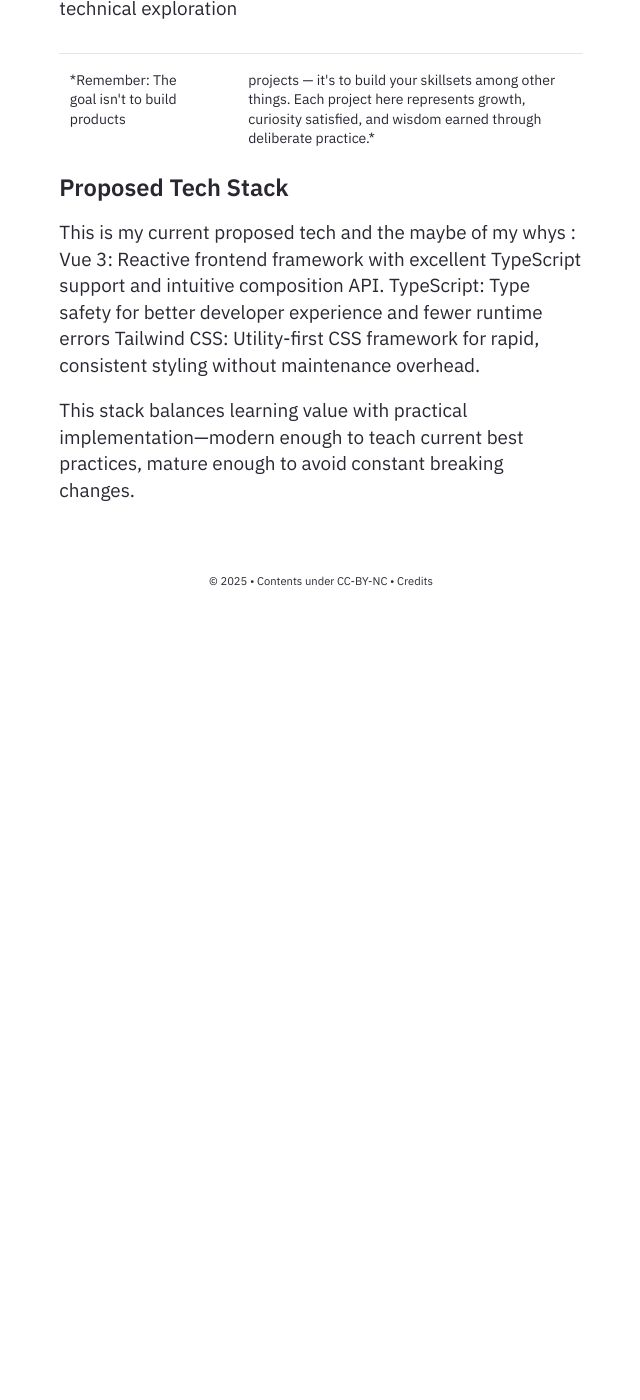
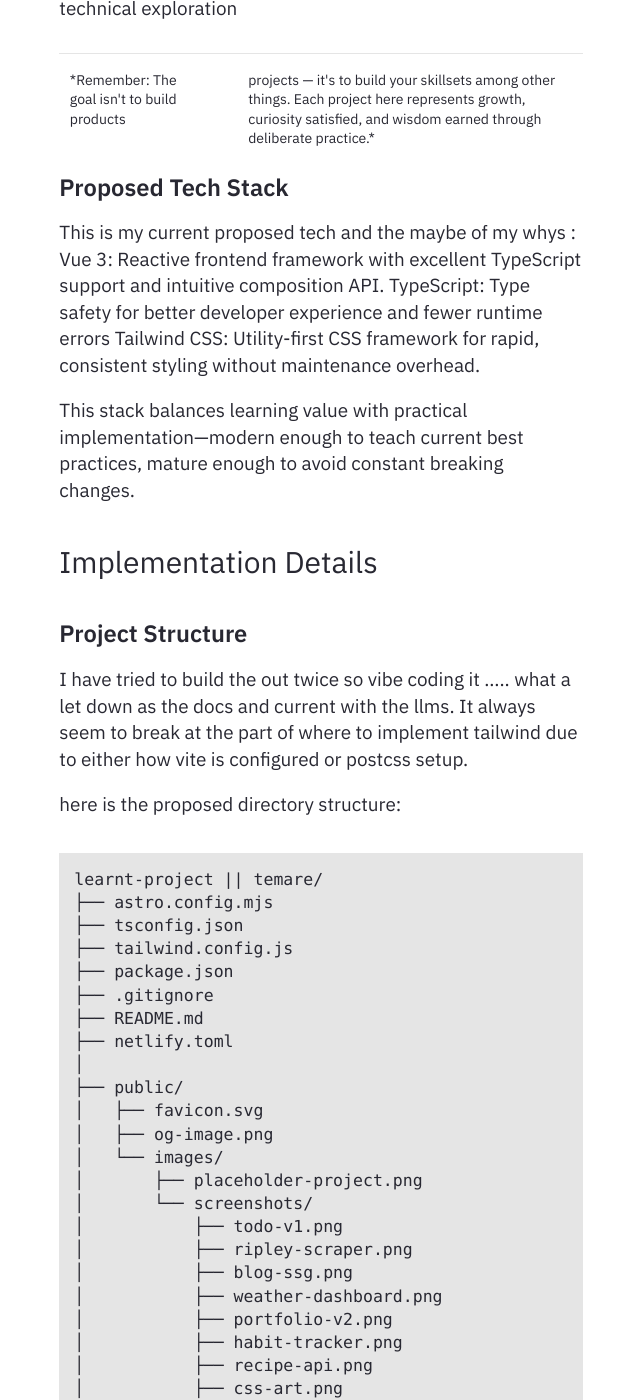
Before and after one commit to Nerajno/digital_garden, a Jekyll site: the page built from _notes/Public/Temare.md, in a window 1280 px wide and 1400 px high, scrolled down 2637 px. Shown: the whole window, without its empty margins (319-959 px from the left). Built offline with Jekyll 4.4.1, drawn with Linux system fonts in a browser that asks for light colours; before the commit the page ends 3267 px from its top, so only the background shows below that; some of the changed text lies outside the part shown.

Commit message:
adding stuff

````diff
--- a/_notes/Public/Temare.md
+++ b/_notes/Public/Temare.md
@@ -69,3 +69,80 @@ TypeScript: Type safety for better developer experience and fewer runtime errors
 Tailwind CSS: Utility-first CSS framework for rapid, consistent styling without maintenance overhead.
 
 This stack balances learning value with practical implementation—modern enough to teach current best practices, mature enough to avoid constant breaking changes.
+
+### Implementation Details
+#### Project Structure
+
+I have tried to build the out twice so vibe coding it ..... what a let down as the docs and current with the llms. It always seem to break at the part of where to implement tailwind due to either how vite is configured or postcss setup.
+
+here is the proposed directory structure:
+
+```plaintext
+learnt-project || temare/
+├── astro.config.mjs
+├── tsconfig.json
+├── tailwind.config.js
+├── package.json
+├── .gitignore
+├── README.md
+├── netlify.toml
+│
+├── public/
+│   ├── favicon.svg
+│   ├── og-image.png
+│   └── images/
+│       ├── placeholder-project.png
+│       └── screenshots/
+│           ├── todo-v1.png
+│           ├── ripley-scraper.png
+│           ├── blog-ssg.png
+│           ├── weather-dashboard.png
+│           ├── portfolio-v2.png
+│           ├── habit-tracker.png
+│           ├── recipe-api.png
+│           ├── css-art.png
+│           ├── markdown-notes.png
+│           ├── ecommerce-mock.png
+│           ├── chatbot-ui.png
+│           ├── stock-tracker.png
+│           ├── quiz-app.png
+│           ├── movie-explorer.png
+│           ├── kanban-board.png
+│           ├── image-compressor.png
+│           ├── expense-tracker.png
+│           ├── url-shortener.png
+│           ├── music-player.png
+│           └── blog-cms.png
+│
+├── src/
+│   ├── components/
+│   │   ├── ProjectCard.astro       # ✅ Individual project card
+│   │   ├── ProjectList.astro       # 🆕 Grid/list of projects
+│   │   ├── ProjectDetail.astro     # 🆕 Single project detail view
+│   │   └── SearchBar.astro         # ✅ Search + filtering
+│   │
+│   ├── data/
+│   │   └── projects.ts             # ✅ Project data + helpers
+│   │
+│   ├── layouts/
+│   │   └── Layout.astro            # ✅ Shared layout (nav, SEO, dark mode)
+│   │
+│   ├── pages/
+│   │   ├── index.astro             # ✅ Homepage (hero, featured projects)
+│   │   ├── learnt.astro            # ✅ Project listing page w/ filters
+│   │   ├── learnt/
+│   │   │   └── [slug].astro        # ✅ Dynamic project detail page
+│   │   ├── about.astro             # 🆕 About page
+│   │   ├── contact.astro           # 🆕 Contact page
+│   │   └── 404.astro               # 🆕 Custom 404 page
+│   │
+│   └── styles/
+│       └── global.css              # ✅ Tailwind + custom styles
+│
+├── .astro/
+│   └── types.d.ts
+│
+└── dist/
+    └── ...
+
+```
````
Also changed, not shown: _notes/Public/Crops Growing.md (+2 -2 lines).
